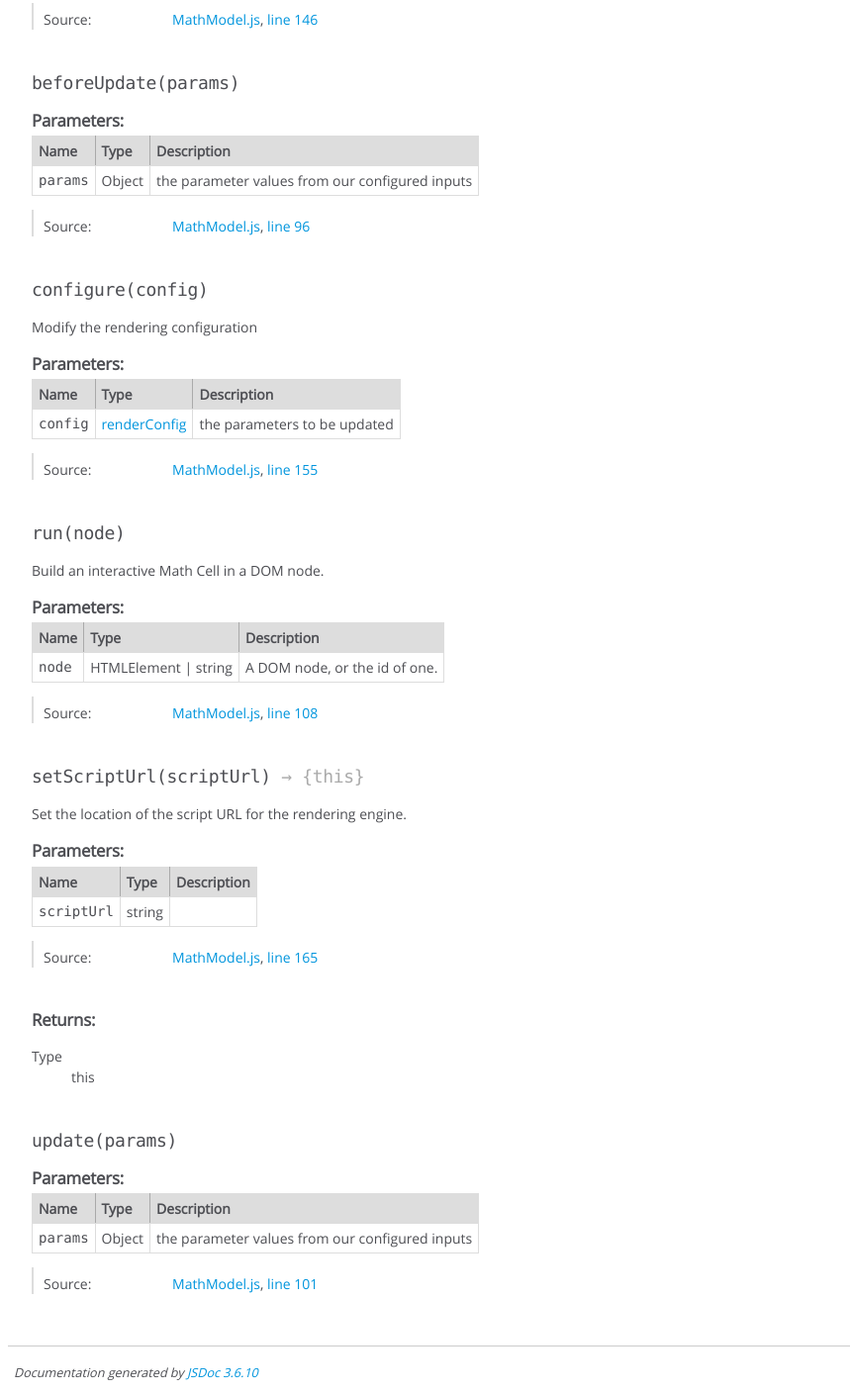
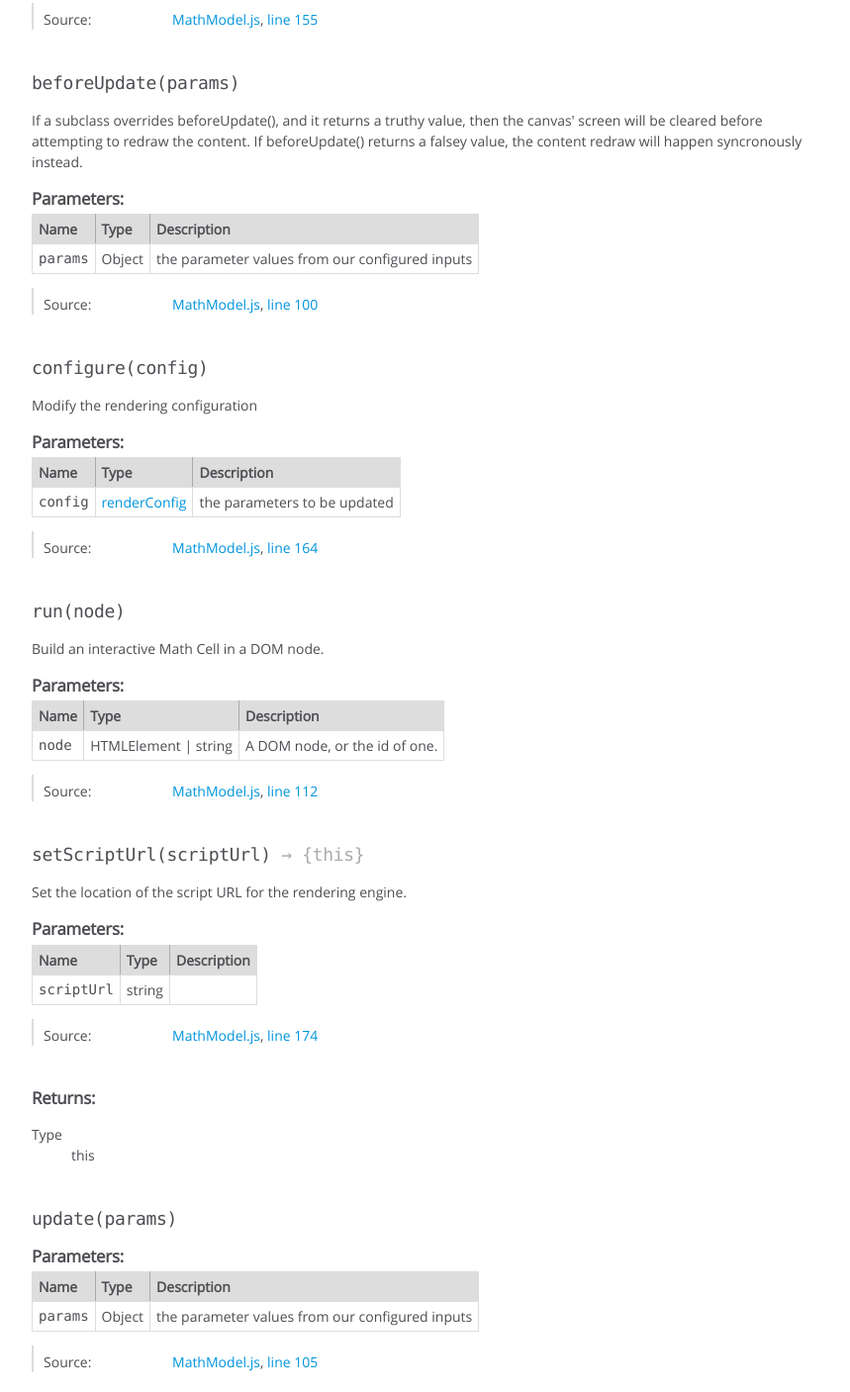
Before and after one commit to backstrap/mathmodel, a website: page docs/MathModel.html in a window 1280 px wide. Shown: the part 1615-3022 px from the top of the page at 99% size, without its empty margins (0-859 px from the left). Drawn offline with Linux system fonts and the light colour scheme.

Commit message:
Tweak re-drawing algorithm

```diff
--- a/docs/MathModel.html
+++ b/docs/MathModel.html
@@ -642,7 +642,7 @@
 
     <dt class="tag-source">Source:</dt>
     <dd class="tag-source"><ul class="dummy"><li>
-        <a href="MathModel.js.html">MathModel.js</a>, <a href="MathModel.js.html#line146">line 146</a>
+        <a href="MathModel.js.html">MathModel.js</a>, <a href="MathModel.js.html#line155">line 155</a>
     </li></ul></dd>
 
 
@@ -684,6 +684,12 @@
 
 
 
+
+<div class="description">
+    If a subclass overrides beforeUpdate(), and it returns a truthy value,
+then the canvas' screen will be cleared before attempting to redraw the content.
+If beforeUpdate() returns a falsey value, the content redraw will happen syncronously instead.
+</div>
 
 
 
@@ -775,7 +781,7 @@
 
     <dt class="tag-source">Source:</dt>
     <dd class="tag-source"><ul class="dummy"><li>
-        <a href="MathModel.js.html">MathModel.js</a>, <a href="MathModel.js.html#line96">line 96</a>
+        <a href="MathModel.js.html">MathModel.js</a>, <a href="MathModel.js.html#line100">line 100</a>
     </li></ul></dd>
 
 
@@ -912,7 +918,7 @@
 
     <dt class="tag-source">Source:</dt>
     <dd class="tag-source"><ul class="dummy"><li>
-        <a href="MathModel.js.html">MathModel.js</a>, <a href="MathModel.js.html#line155">line 155</a>
+        <a href="MathModel.js.html">MathModel.js</a>, <a href="MathModel.js.html#line164">line 164</a>
     </li></ul></dd>
 
 
@@ -1052,7 +1058,7 @@
 
     <dt class="tag-source">Source:</dt>
     <dd class="tag-source"><ul class="dummy"><li>
-        <a href="MathModel.js.html">MathModel.js</a>, <a href="MathModel.js.html#line108">line 108</a>
+        <a href="MathModel.js.html">MathModel.js</a>, <a href="MathModel.js.html#line112">line 112</a>
     </li></ul></dd>
 
 
@@ -1189,7 +1195,7 @@
 
     <dt class="tag-source">Source:</dt>
     <dd class="tag-source"><ul class="dummy"><li>
-        <a href="MathModel.js.html">MathModel.js</a>, <a href="MathModel.js.html#line165">line 165</a>
+        <a href="MathModel.js.html">MathModel.js</a>, <a href="MathModel.js.html#line174">line 174</a>
     </li></ul></dd>
 
 
@@ -1340,7 +1346,7 @@
 
     <dt class="tag-source">Source:</dt>
     <dd class="tag-source"><ul class="dummy"><li>
-        <a href="MathModel.js.html">MathModel.js</a>, <a href="MathModel.js.html#line101">line 101</a>
+        <a href="MathModel.js.html">MathModel.js</a>, <a href="MathModel.js.html#line105">line 105</a>
     </li></ul></dd>
 
 
--- a/package.json
+++ b/package.json
@@ -1,6 +1,6 @@
 {
   "name": "@backstrap/mathmodel",
-  "version": "3.3.0",
+  "version": "3.3.1",
   "description": "3D modeling and display package built on MathCell and Three",
   "homepage": "https://backstrap.github.io/mathmodel/",
   "author": "Kevin Perry perry@princeton.edu",
```
Also changed, not shown: docs/MathModel.js.html (+15 -6 lines), src/MathModel.js (+15 -6 lines), 1 other file.
